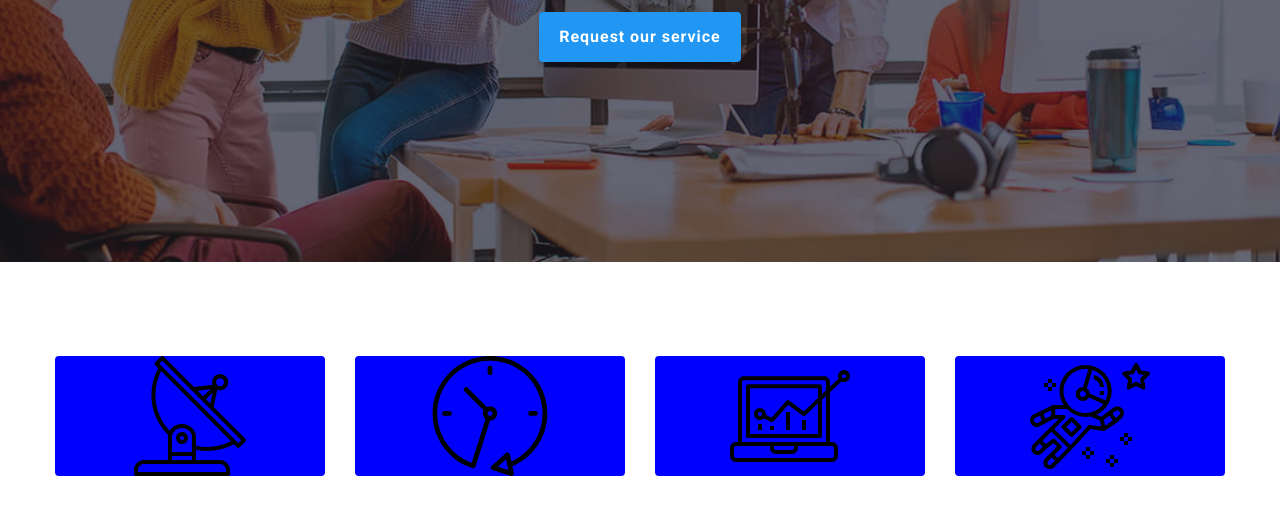
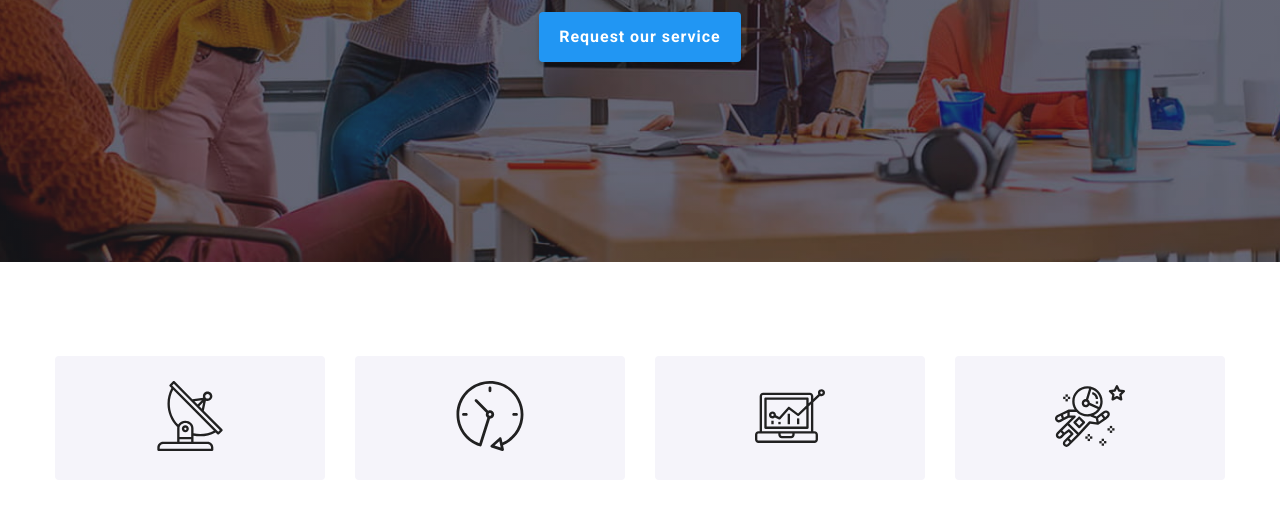
Before and after one commit to gogonzogo/goit-markup-hw-04, a plain HTML site: page index.html in a window 1280 px wide. Shown: the part 436-942 px from the top of the page. Drawn offline with nearby package versions, Linux system fonts and the light colour scheme.

Commit message:
benefits svg icons
needed to use div for benefits svg icon container and apply styles,

```diff
--- a/css/styles.css
+++ b/css/styles.css
@@ -211,15 +211,15 @@ ul {
     margin-right: 30px;
 }
 
+.benefits-item-icon-container {
+    padding: 25px 100px;
+    background-color: var(--background-dark-color);
+    border: var(--background-dark-color);
+    border-radius: 4px;
+}
+
 .benefits-icon {
-    background-color: blue;
-    border-radius: 4px;
-    border-color: red;
-    height: 120px;
-    align-items: center;
-    background-size: 270px;
-    width: 270px;
-
+    fill: currentColor;
 }
 
 .benefits-title {
@@ -227,8 +227,8 @@ ul {
     font-size: 14px;
     line-height: calc(16/14);
     text-transform: uppercase;
-    padding-bottom: 10px;
-    padding-top: 30px;
+    margin-bottom: 10px;
+    margin-top: 30px;
 }
 
 .benefits-summary {
--- a/index.html
+++ b/index.html
@@ -77,9 +77,11 @@
           <h2 class="benefits visually-hidden">Benefits</h2>
           <ul class="benefits-list">
             <li class="benefits-item">
+              <div class="benefits-item-icon-container">
                 <svg class="benefits-icon" width="70" height="70">
                   <use href="./images/sprite.svg#icon-antenna"></use>
                 </svg>
+              </div>
               <h3 class="benefits-title">ATTENTION TO DETAILS</h3>
               <p class="benefits-summary">
                 We go into all the details and processes of your business to
@@ -87,9 +89,11 @@
               </p>
             </li>
             <li class="benefits-item">
+              <div class="benefits-item-icon-container">
                <svg class="benefits-icon" width="70" height="70">
                   <use href="./images/sprite.svg#icon-clock"></use>
                 </svg>
+              </div>
               <h3 class="benefits-title">PUNCTUALITY</h3>
               <p class="benefits-summary">
                 With us, you can feel safe and secure. An important principle of
@@ -97,9 +101,11 @@
               </p>
             </li>
             <li class="benefits-item">
+              <div class="benefits-item-icon-container">
                 <svg class="benefits-icon" width="70" height="70">
                   <use href="./images/sprite.svg#icon-diagram"></use>
                 </svg>
+              </div>
               <h3 class="benefits-title">PLANNING</h3>
               <p class="benefits-summary">
                 You will be able to observe and participate in every phase of
@@ -107,9 +113,11 @@
               </p>
             </li>
             <li class="benefits-item">
+              <div class="benefits-item-icon-container">
                 <svg class="benefits-icon" width="70" height="70">
                   <use href="./images/sprite.svg#icon-astronaut"></use>
                 </svg>
+              </div>
               <h3 class="benefits-title">MODERN TECHNOLOGIES</h3>
               <p class="benefits-summary">
                 We use innovative tools to solve assigned tasks. It's time to
```
